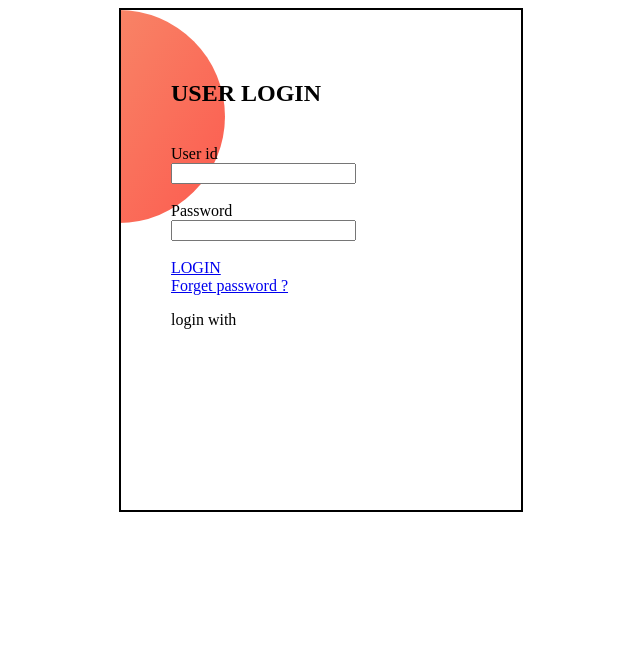
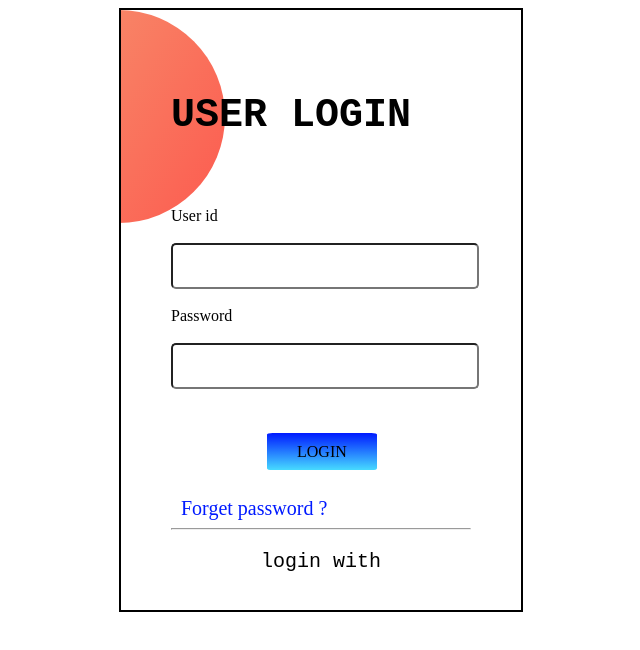
Before and after one commit to sabbirhosssen/test-page-login, a plain HTML site: page index.html in a window 1280 px wide. Shown: the whole page, without its empty margins (319-959 px from the left). Drawn offline with Linux system fonts and the light colour scheme.

Commit message:
same compilit lig in page

```diff
--- a/index.html
+++ b/index.html
@@ -12,14 +12,17 @@
 <body>
     <section>
         <div class="loginpagediv">
-            <h1>USER LOGIN</h1><br>
-            <label for="">User id</label><br>
-            <input type="text"><br><br>
-            <label for="">Password</label><br>
-            <input type="password"><br><br>
-            <a target=-black href="https://www.facebook.com/">LOGIN</a><br>
-            <a href="https://www.facebook.com/">Forget password ? </a><br>
-            <p>login with</p>
+            <h1>USER LOGIN</h1><br><br>
+            <label for="">User id</label><br><br>
+            <input class="input-l" type="text"><br><br>
+            <label for="">Password</label><br><br>
+            <input class="input-l" type="password"><br><br><br><br>
+            <a class="link-a" target=-black href="https://www.facebook.com/">LOGIN</a><br><br><br>
+            <a class="link-b" href="https://www.facebook.com/">Forget password ? </a>
+            <hr>
+            <div class="textin">
+                <p>login with</p>
+            </div>
         </div>
 
     </section>
--- a/style.css
+++ b/style.css
@@ -3,8 +3,41 @@
     background-repeat: no-repeat;
     border: 2px solid black;
     margin: 0 auto;
-    height: 400px;
+    height: 500px;
     width: 300px;
     padding: 50px;
 
 }
+h1{
+    font-size:40px;
+    font-family: 'Courier New', Courier, monospace;
+}
+.input-l{
+height: 40px;
+width: 300px;
+border-radius: 5px;
+}
+.link-a{
+    background-image:linear-gradient(rgb(0, 26, 255),rgb(71, 218, 255));
+    color:black;
+    font-weight:700px;
+    padding: 10px 30px;
+     margin: 32%;
+    border-radius:5%;
+    text-decoration: none;
+    margin-top: 50px;
+    margin-bottom: 10px;
+    /* text-align: center; */
+}
+.link-b{
+    color:rgb(0, 26, 255);
+    padding: 10px;
+    font-size: 20px;
+    text-decoration: none;
+
+}
+.textin{
+    font-size:20px;
+    font-family: 'Courier New', Courier, monospace;
+    text-align: center;
+}
```
